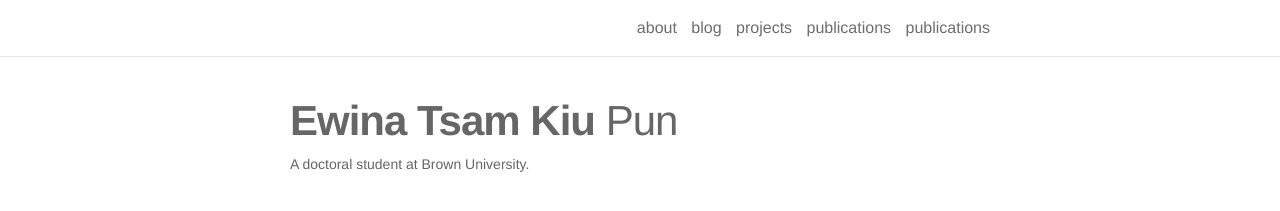
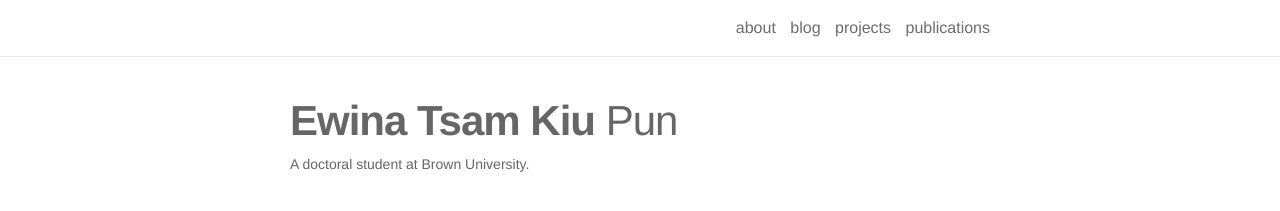
Before and after one commit to ewinapun/ewinapun.github.io, a Jekyll site: the page built from _pages/about.md, in a window 1280 px wide. Shown: the top 211 px of the page. Built offline with Jekyll 4.4.1, drawn with Linux system fonts in a browser that asks for light colours; nearby versions of some CDN libraries.

```diff
--- a/_includes/header.html
+++ b/_includes/header.html
@@ -37,8 +37,6 @@
           {% endif %}
         {% endfor %}
 
-        <!-- Publication -->
-        <a class="page-link" href="{{ '/publications/' | prepend: site.baseurl | prepend: site.url }}">publications</a>
 
 
         <!-- CV link -->
```
